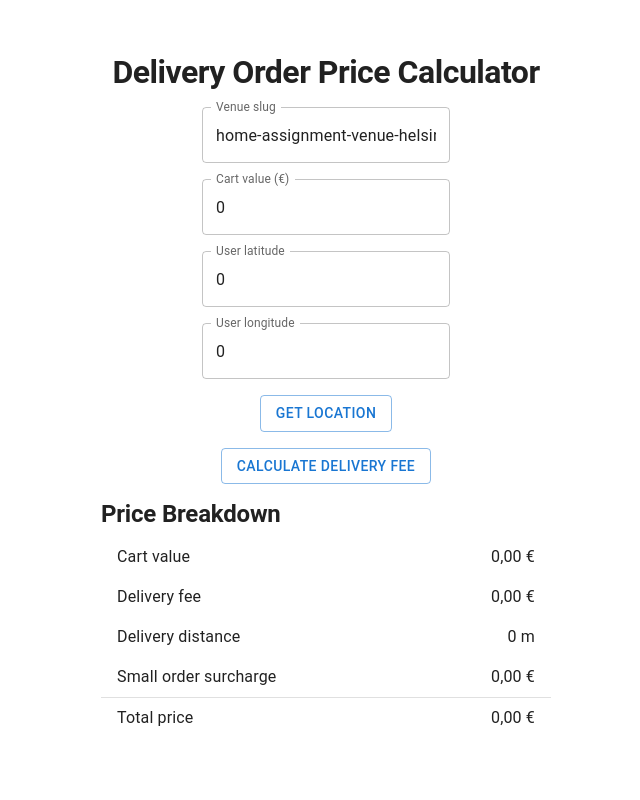
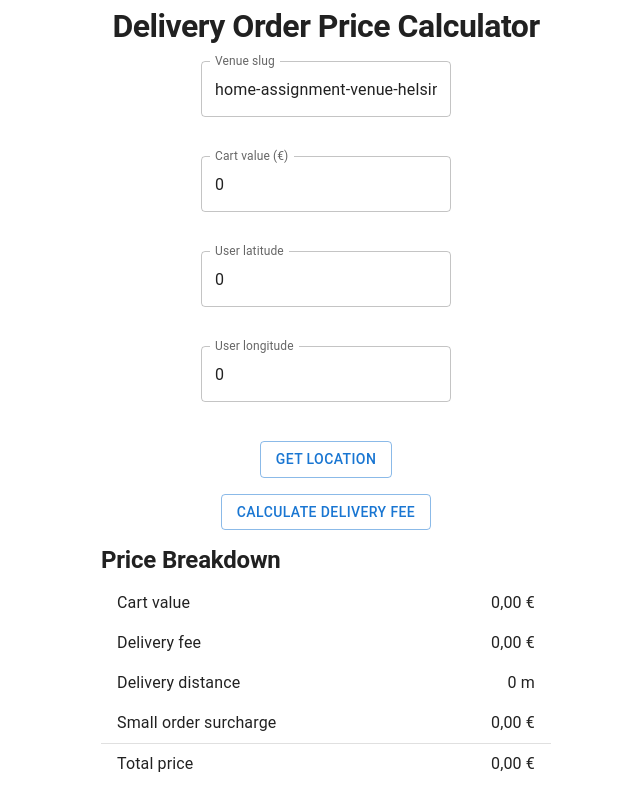
Before and after one commit to JerryUusis/Wolt-2025-Frontend-Engineering-Internship, a React (Vite) app: page / in a window 1280 px wide. Shown: the whole page, without its empty margins (314-954 px from the left). Built offline with nearby package versions, Linux system fonts and the light colour scheme.

Commit message:
Improve inputs error handling. Add correct ranges for coordinateInput. Add test case for coordinate input.

```diff
--- a/src/App.tsx
+++ b/src/App.tsx
@@ -115,12 +115,14 @@ function App() {
           dataTestId={"userLatitude"}
           setNumberState={setUserLatitude}
           value={userLatitude}
+          coordinateType="latitude"
         />
         <CoordinateInput
           label="User longitude"
           dataTestId={"userLongitude"}
           setNumberState={setUserLongitude}
           value={userLongitude}
+          coordinateType="longitude"
         />
         <Button onClick={handleGetLocation} data-test-id="locationButton">
           Get location
--- a/src/components/CoordinateInput.tsx
+++ b/src/components/CoordinateInput.tsx
@@ -1,6 +1,7 @@
 import TextField from "@mui/material/TextField";
 import React, { Dispatch, useState, useEffect } from "react";
 import { parseStepsFromDecimals } from "../utils/library";
+import { CoordinateType } from "../utils/types";
 
 interface CoordinateInputProps {
   dataTestId: string;
@@ -8,6 +9,7 @@ interface CoordinateInputProps {
   setNumberState: Dispatch<React.SetStateAction<number>>;
   decimals?: number;
   value: number;
+  coordinateType: CoordinateType;
 }
 
 // https://mui.com/material-ui/api/text-field/
@@ -17,39 +19,66 @@ const CoordinateInput = ({
   setNumberState,
   decimals = 5,
   value,
+  coordinateType,
 }: CoordinateInputProps) => {
   const [inputValue, setInputValue] = useState<string>(value.toString());
+  const [error, setError] = useState(false);
+  const [min, setMin] = useState(0);
+  const [max, setMax] = useState(0);
+
+  useEffect(() => {
+    const { min, max } = setValueRange(coordinateType);
+    setMin(min);
+    setMax(max);
+  }, []);
 
   // Monitor for state changes if user clicks "Get location" button
   useEffect(() => {
-    setInputValue(value.toString());
+    setInputValue(isNaN(value) ? "" : value.toString());
   }, [value]);
+
+  const setValueRange = (coordinateType: CoordinateType) => {
+    return coordinateType === "latitude"
+      ? { min: -90, max: 90 }
+      : { min: -180, max: 180 };
+  };
+
+  const isValidCoordinateRange = (coordinateValue: number) => {
+    return coordinateValue >= min && coordinateValue <= max;
+  };
 
   const handleChange = (event: React.ChangeEvent<HTMLInputElement>) => {
     const inputString = event.target.value;
     setInputValue(inputString);
 
     if (inputString === "") {
-      setNumberState(0);
+      setError(true);
+      setNumberState(NaN);
       return;
+    } else {
+      setError(false);
+    }
+    const inputValueAsNumber = Number(inputString);
+    if (!isValidCoordinateRange(inputValueAsNumber)) {
+      setError(true);
     }
 
-    const inputValueAsNumber = Number(inputString);
     if (!isNaN(inputValueAsNumber)) {
       setNumberState(inputValueAsNumber);
     }
   };
 
   const numberInputTypeProps = {
-    min: 0,
+    min,
+    max,
     step: parseStepsFromDecimals(decimals),
     "data-test-id": dataTestId,
     inputMode: "decimal",
   };
 
   return (
-    <>
     <TextField
+      sx={{ width: "250px" }}
       label={label}
       // https://mui.com/material-ui/migration/migrating-from-deprecated-apis/#textfield
       slotProps={{
@@ -59,10 +88,16 @@ const CoordinateInput = ({
       }}
       type="number"
       onChange={handleChange}
-        error={inputValue === ""}
+      error={error}
+      helperText={
+        error
+          ? `${
+              coordinateType.charAt(0).toUpperCase() + coordinateType.slice(1) // Capitalize first letter
+            } must be between  ${min} and ${max}`
+          : " "
+      }
       value={inputValue}
     />
-    </>
   );
 };
 
--- a/src/components/FloatInput.tsx
+++ b/src/components/FloatInput.tsx
@@ -55,8 +55,8 @@ const FloatInput = ({
   };
 
   return (
-    <>
     <TextField
+      sx={{width:"250px"}}
       label={label}
       // https://mui.com/material-ui/migration/migrating-from-deprecated-apis/#textfield
       slotProps={{
@@ -67,9 +67,9 @@ const FloatInput = ({
       type="number"
       onChange={handleChange}
       error={error}
+      helperText={error ? "Must be a valid number" : " "}
       value={inputValue}
     />
-    </>
   );
 };
 
--- a/src/components/StringInput.tsx
+++ b/src/components/StringInput.tsx
@@ -34,8 +34,8 @@ const StringInput = ({
   };
 
   return (
-    <>
     <TextField
+      sx={{ width: "250px" }}
       label={label}
       slotProps={{
         htmlInput: {
@@ -46,8 +46,8 @@ const StringInput = ({
       onChange={handleChange}
       value={inputValue}
       error={error}
+      helperText={error ? "Please enter venue slug" : " "}
     />
-    </>
   );
 };
 
--- a/src/utils/types.d.ts
+++ b/src/utils/types.d.ts
@@ -32,3 +32,5 @@ export type InputDataTestId =
   | "userLongitude"
   | "getLocation"
   | "calculateDeliveryPrice";
+
+export type CoordinateType = "latitude" | "longitude";
```
Also changed, not shown: 1 other file (tests, documents, lock files or other folders). Lines whose indentation alone changed are shown as unchanged.
